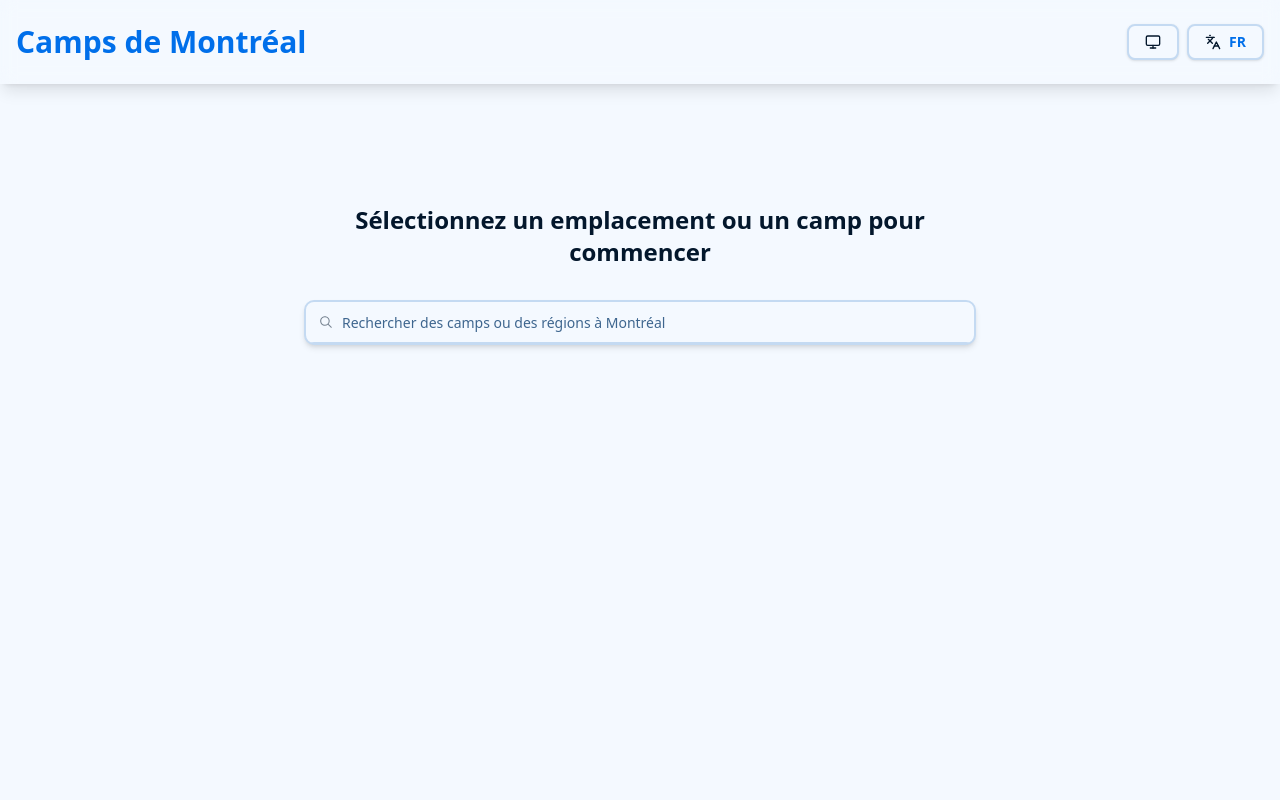
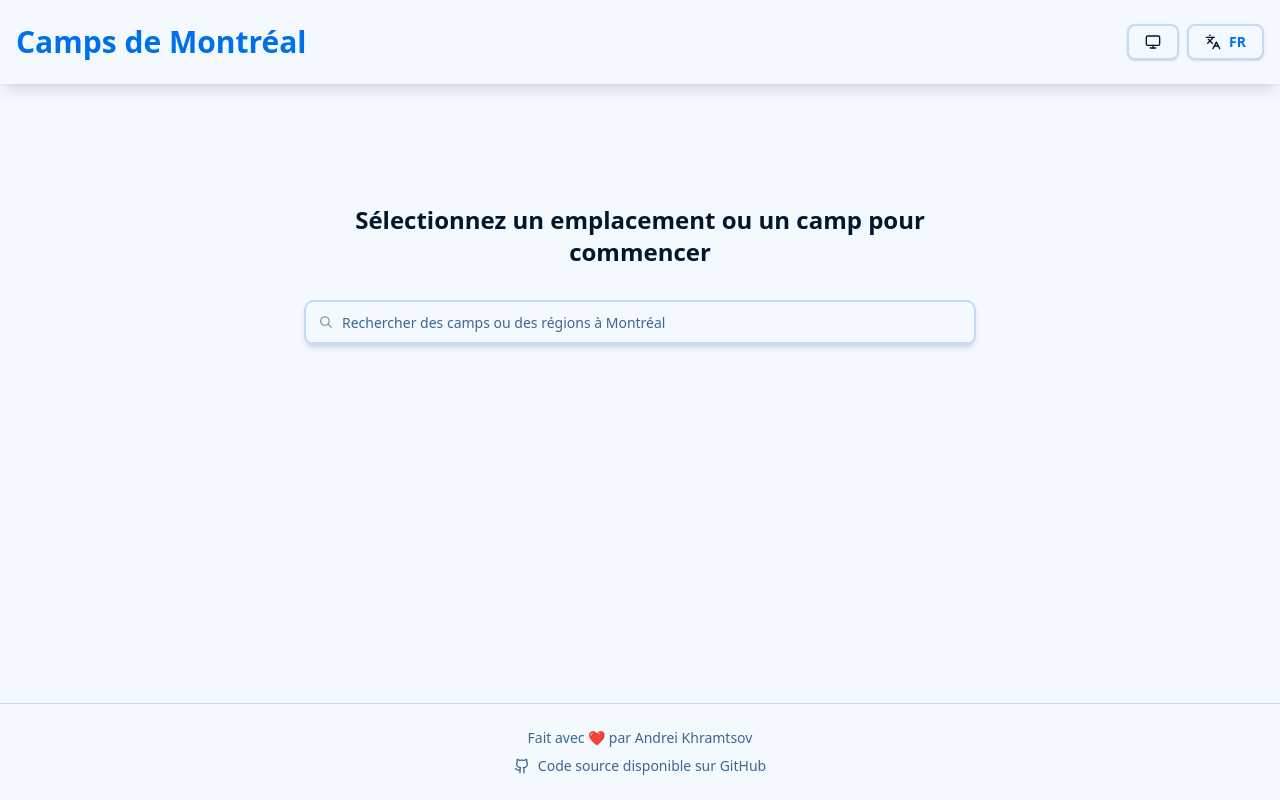
Before and after one commit to kamirov/montreal-camps, a Next.js app: page / in a window 1280 px wide. Built offline with nearby package versions, Linux system fonts and the light colour scheme.

Commit message:
Add Footer component and localization: implement Footer with GitHub link and translations for English and French, update README for quick start instructions.

```diff
--- a/src/app/page.tsx
+++ b/src/app/page.tsx
@@ -1,6 +1,7 @@
 "use client";
 
 import { CampColumns } from "@/components/CampColumns";
+import { Footer } from "@/components/Footer";
 import { LanguageSwitcher } from "@/components/LanguageSwitcher";
 import { SearchBar } from "@/components/SearchBar";
 import { ThemeSwitcher } from "@/components/ThemeSwitcher";
@@ -141,6 +142,8 @@ export default function Home() {
           </div>
         )}
       </div>
+
+      <Footer />
     </div>
   );
 }
--- /dev/null
+++ b/src/components/Footer.tsx
@@ -0,0 +1,27 @@
+"use client";
+
+import { useTranslation } from "@/localization/useTranslation";
+import { Github } from "lucide-react";
+
+export function Footer() {
+  const { t } = useTranslation();
+
+  return (
+    <footer className="border-t bg-background py-6 mt-12">
+      <div className="container mx-auto px-4">
+        <div className="flex flex-col items-center gap-2 text-sm text-muted-foreground">
+          <p>{t.footer.madeWithLove}</p>
+          <a
+            href="https://github.com/kamirov/montreal-camps"
+            target="_blank"
+            rel="noopener noreferrer"
+            className="flex items-center gap-2 hover:text-foreground transition-colors"
+          >
+            <Github className="h-4 w-4" />
+            {t.footer.sourceCode}
+          </a>
+        </div>
+      </div>
+    </footer>
+  );
+}
--- a/src/localization/en.ts
+++ b/src/localization/en.ts
@@ -142,4 +142,9 @@ export const en: Translations = {
     "November",
     "December",
   ],
+
+  footer: {
+    madeWithLove: "Made with ❤️ by Andrei Khramtsov",
+    sourceCode: "Source code available on GitHub",
+  },
 };
--- a/src/localization/fr.ts
+++ b/src/localization/fr.ts
@@ -142,4 +142,9 @@ export const fr: Translations = {
     "novembre",
     "décembre",
   ],
+
+  footer: {
+    madeWithLove: "Fait avec ❤️ par Andrei Khramtsov",
+    sourceCode: "Code source disponible sur GitHub",
+  },
 };
--- a/src/localization/types.ts
+++ b/src/localization/types.ts
@@ -156,4 +156,10 @@ export type Translations = {
     string,
     string
   ];
+
+  // Footer
+  footer: {
+    madeWithLove: string;
+    sourceCode: string;
+  };
 };
```
Also changed, not shown: 2 other files (tests, documents, lock files or other folders).
